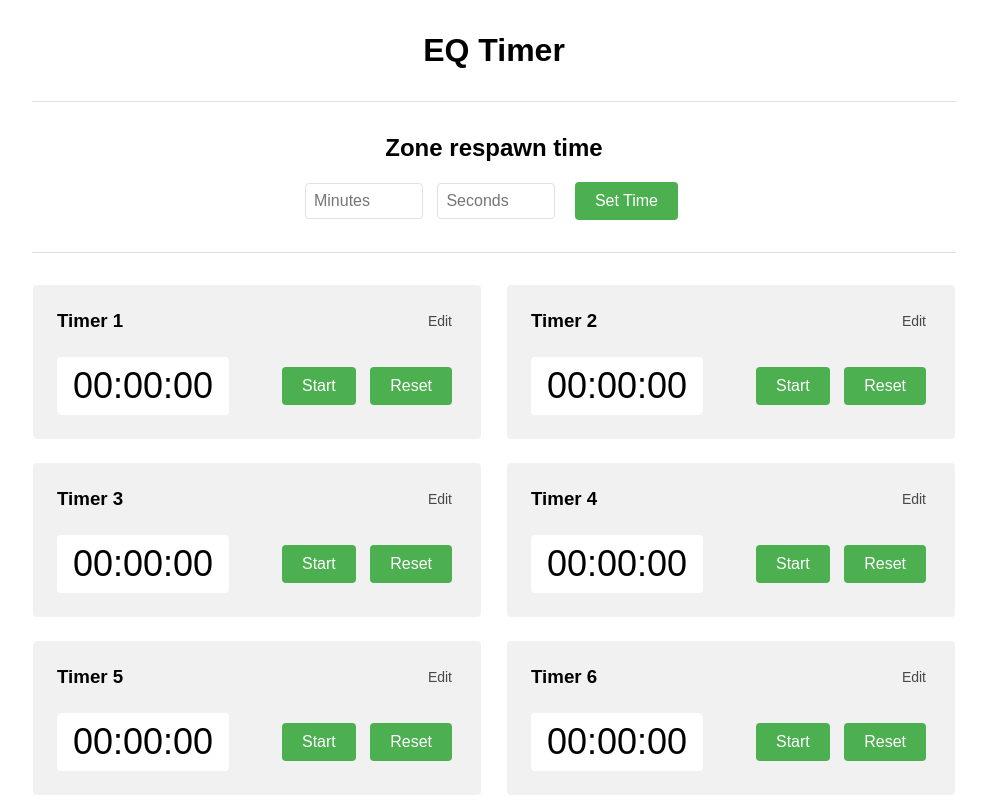
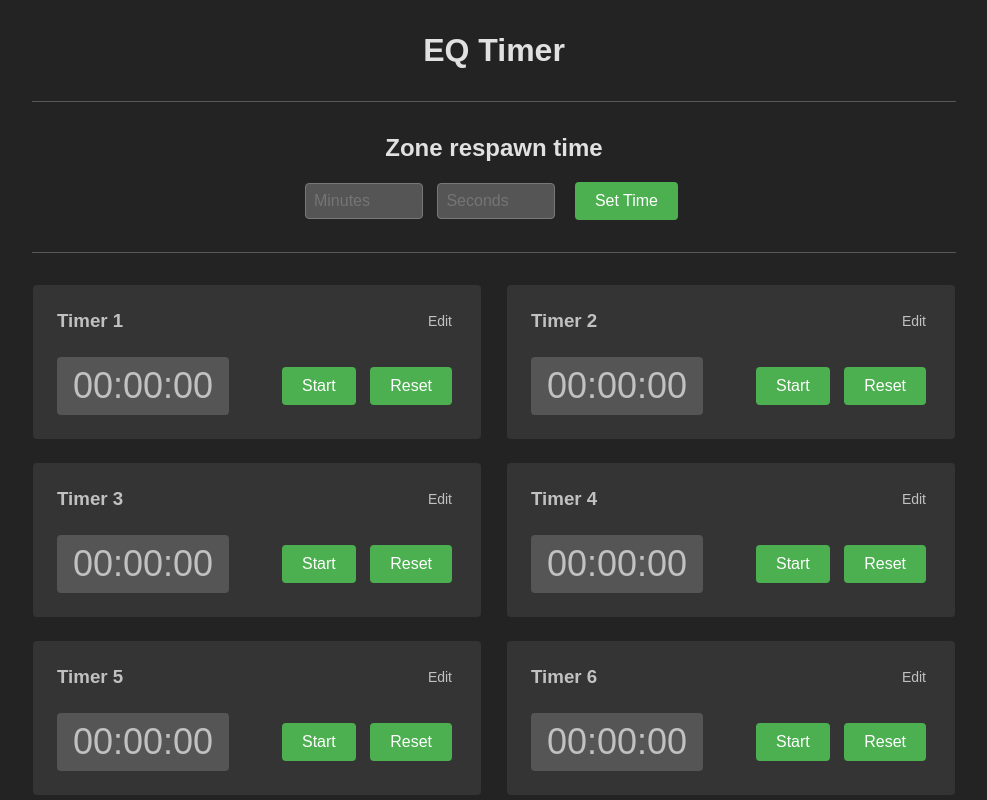
Before and after one commit to kkorolevdev/eq-tools, a plain HTML site: page timer/index.html in a window 1280 px wide. Shown: the top 800 px of the page, without its empty margins (146-1133 px from the left). Drawn offline with Linux system fonts and the light colour scheme.

Commit message:
feat: change to darkmode

```diff
--- a/timer/styles.css
+++ b/timer/styles.css
@@ -1,6 +1,8 @@
 body {
 	font-family: Arial, sans-serif;
 	text-align: center;
+	background: #232323;
+	color: #e1e1e1;
 }
 
 .container {
@@ -25,7 +27,9 @@ input[type="text"] {
 	padding: 8px;
 	font-size: 16px;
 	outline: none;
-	border: 1px solid #e1e1e1;
+	color: #e1e1e1;
+	background: #555555;
+	border: 1px solid #787878;
 	border-radius: 4px;
 	transition: 0.25s;
 }
@@ -106,7 +110,7 @@ button:active {
 	margin-top: 2rem;
 	margin-bottom: 2rem;
 	padding-bottom: 2rem;
-	border-bottom: 1px solid #e1e1e1;
+	border-bottom: 1px solid #585858;
 }
 
 .eq-timer__header h1 {
@@ -116,7 +120,7 @@ button:active {
 .eq-timer__settings {
 	margin-bottom: 2rem;
 	padding-bottom: 2rem;
-	border-bottom: 1px solid #e1e1e1;
+	border-bottom: 1px solid #585858;
 }
 
 .eq-timer__grid {
@@ -132,7 +136,7 @@ button:active {
 	margin: 0 auto;
 	padding: 0 1.5rem 1.5rem 1.5rem;
 	border-radius: 4px;
-	background: #f1f1f1;
+	background: #343434;
 }
 
 .eq-timer__group-info {
@@ -152,16 +156,17 @@ button:active {
 	font-size: 14px;
 	padding: 0;
 	background-color: transparent;
-	color: #474747;
+	color: #c1c1c1;
 }
 
 .eq-timer__group-label-edit:hover {
 	background-color: transparent;
-	color: #000000;
+	color: #e1e1e1;
 }
 
 .eq-timer__group-label h3 {
 	margin: 0;
+	color: #c1c1c1;
 }
 
 .eq-timer__group-timer {
@@ -173,8 +178,8 @@ button:active {
 
 .eq-timer__group-timer .timer {
 	padding: 0.5rem 1rem;
-	background: #ffffff;
-	color: #000000;
+	background: #555555;
+	color: #c1c1c1;
 	border-radius: 4px;
 }
 
```
